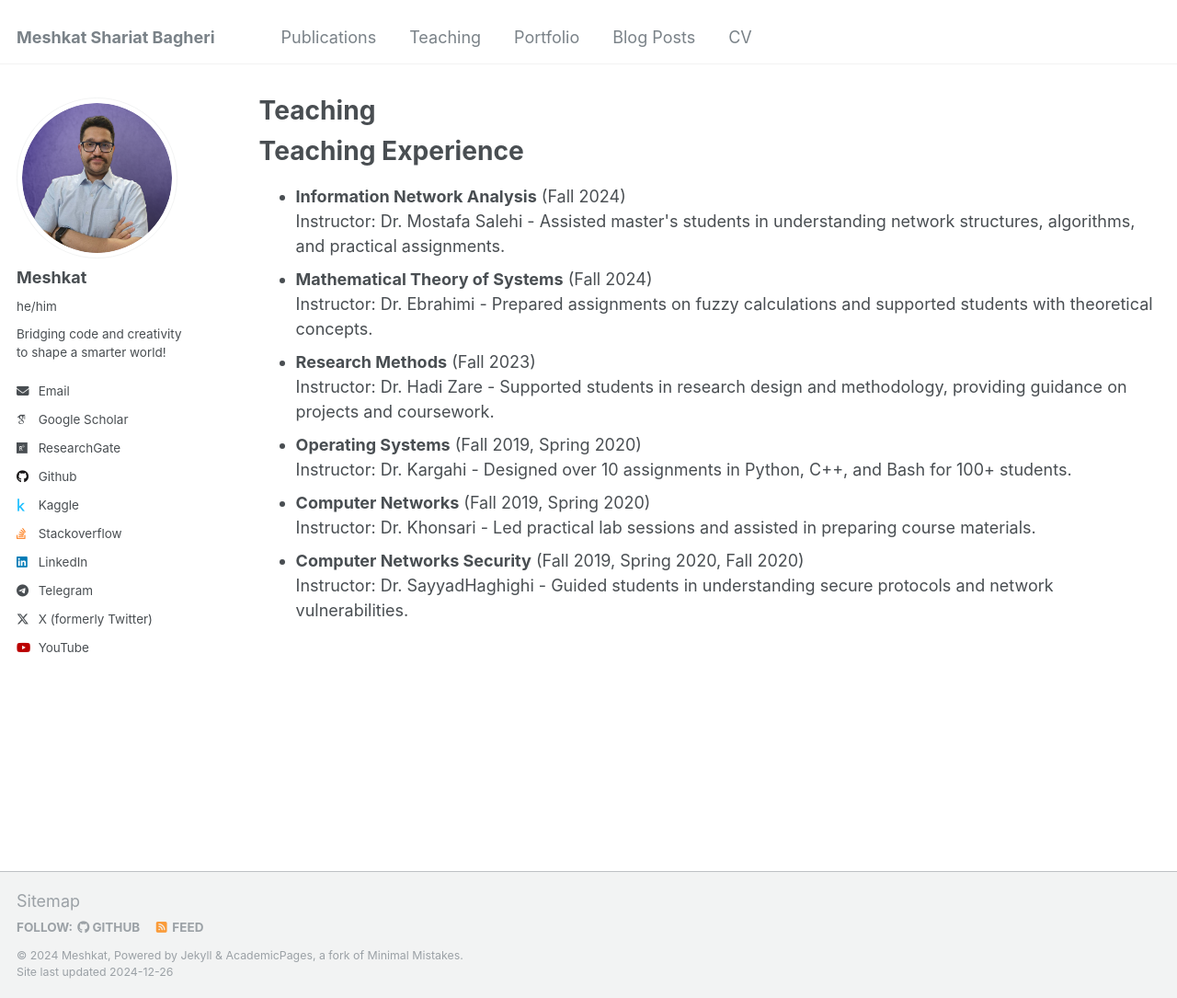
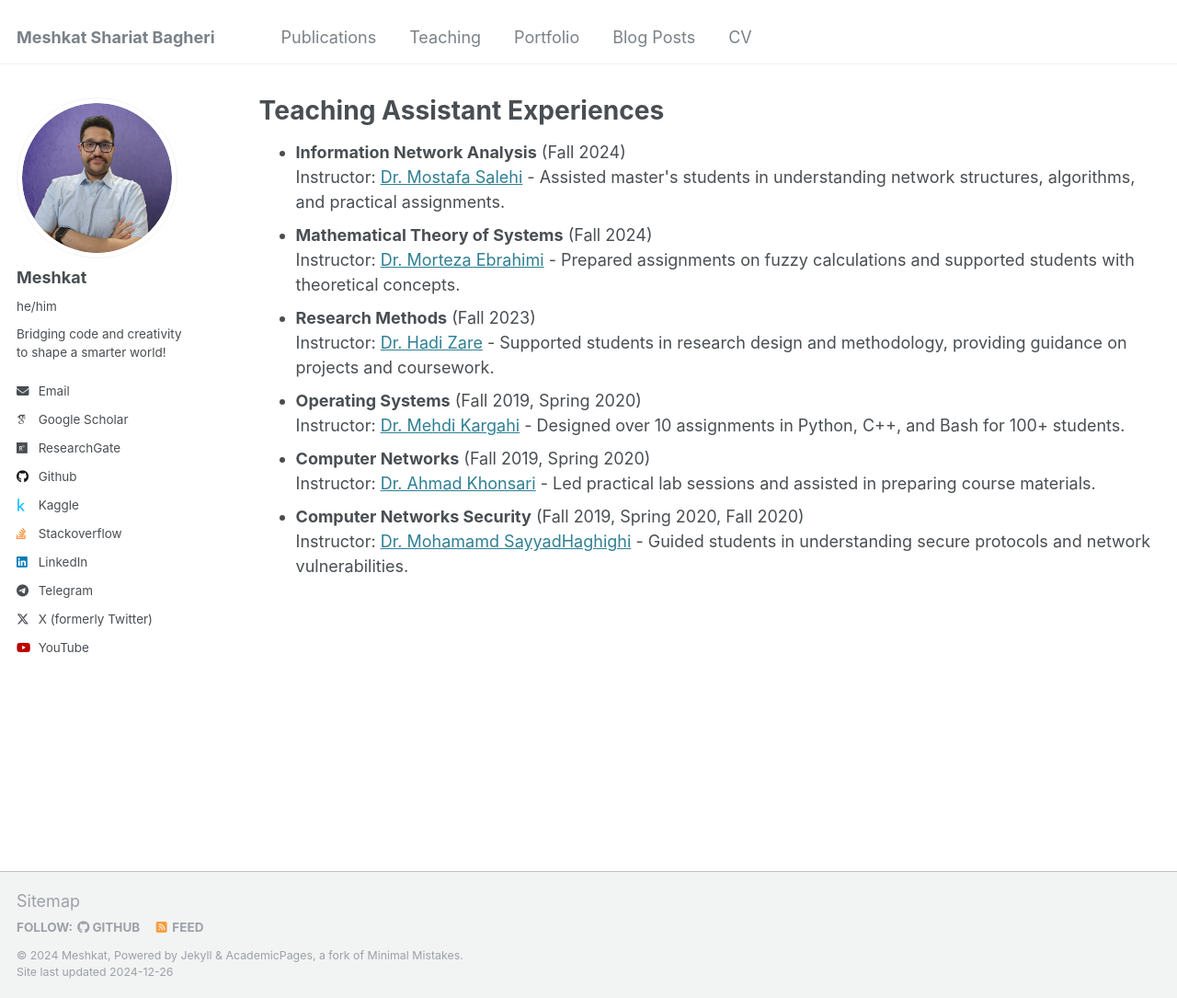
Before and after one commit to MeshkatShB/meshkatshb.github.io, a Jekyll site: the page built from _pages/teaching.html, in a window 1280 px wide and 1085 px high. Shown: the whole window at 92% size. Built offline with Jekyll 4.4.1, drawn with Linux system fonts in a browser that asks for light colours; some web fonts are replaced.

```diff
--- a/_pages/teaching.html
+++ b/_pages/teaching.html
@@ -1,43 +1,61 @@
 ---
 layout: archive
-title: "Teaching"
+title: "Teaching Assistant Experiences"
 permalink: /teaching/
 author_profile: true
 ---
 
 {% include base_path %}
 
-<h1>Teaching Experience</h1>
-
 <ul>
   <li>
     <strong>Information Network Analysis</strong> (Fall 2024) <br />Instructor:
-    Dr. Mostafa Salehi - Assisted master's students in understanding network
-    structures, algorithms, and practical assignments.
+    <a href="https://scholar.google.com/citations?user=yS8P6dUAAAAJ&hl=en&oi=ao"
+      >Dr. Mostafa Salehi</a
+    >
+    - Assisted master's students in understanding network structures,
+    algorithms, and practical assignments.
   </li>
   <li>
     <strong>Mathematical Theory of Systems</strong> (Fall 2024)
-    <br />Instructor: Dr. Ebrahimi - Prepared assignments on fuzzy calculations
-    and supported students with theoretical concepts.
+    <br />Instructor:
+    <a href="https://scholar.google.com/citations?hl=en&user=f1knVyQAAAAJ"
+      >Dr. Morteza Ebrahimi</a
+    >
+    - Prepared assignments on fuzzy calculations and supported students with
+    theoretical concepts.
   </li>
   <li>
-    <strong>Research Methods</strong> (Fall 2023) <br />Instructor: Dr. Hadi
-    Zare - Supported students in research design and methodology, providing
-    guidance on projects and coursework.
+    <strong>Research Methods</strong> (Fall 2023) <br />Instructor:
+    <a href="https://scholar.google.com/citations?hl=en&user=8_lo320AAAAJ"
+      >Dr. Hadi Zare</a
+    >
+    - Supported students in research design and methodology, providing guidance
+    on projects and coursework.
   </li>
   <li>
     <strong>Operating Systems</strong> (Fall 2019, Spring 2020)
-    <br />Instructor: Dr. Kargahi - Designed over 10 assignments in Python, C++,
-    and Bash for 100+ students.
+    <br />Instructor:
+    <a href="https://scholar.google.com/citations?hl=en&user=oH19bK4AAAAJ"
+      >Dr. Mehdi Kargahi</a
+    >
+    - Designed over 10 assignments in Python, C++, and Bash for 100+ students.
   </li>
   <li>
     <strong>Computer Networks</strong> (Fall 2019, Spring 2020)
-    <br />Instructor: Dr. Khonsari - Led practical lab sessions and assisted in
-    preparing course materials.
+    <br />Instructor:
+    <a href="https://scholar.google.com/citations?hl=en&user=Xfvk1SoAAAAJ"
+      >Dr. Ahmad Khonsari</a
+    >
+    - Led practical lab sessions and assisted in preparing course materials.
   </li>
   <li>
     <strong>Computer Networks Security</strong> (Fall 2019, Spring 2020, Fall
-    2020) <br />Instructor: Dr. SayyadHaghighi - Guided students in
-    understanding secure protocols and network vulnerabilities.
+    2020) <br />Instructor:
+    <a href="https://scholar.google.com/citations?hl=en&user=9o4M6rkAAAAJ"
+      >Dr. Mohamamd SayyadHaghighi</a
+    >
+    - Guided students in understanding secure protocols and network
+    vulnerabilities.
   </li>
 </ul>
```
